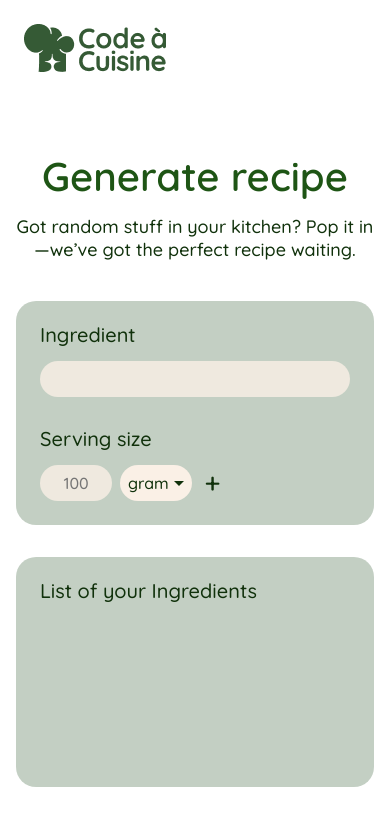
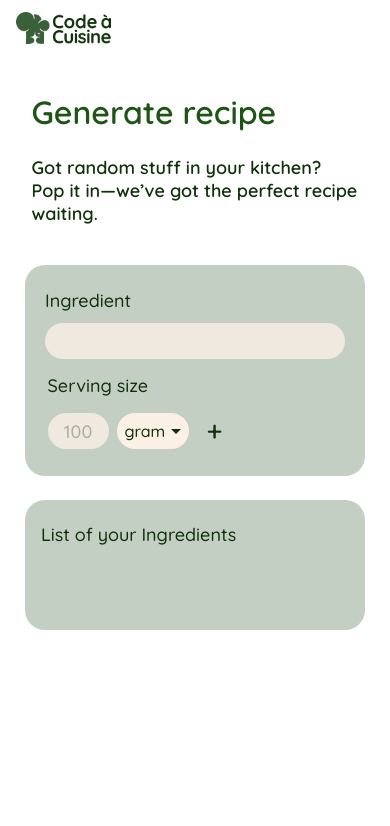
Before and after one commit to OlegOlanovski/Code-a-Cuisine, an Angular app: page /generate-recipe in a window 390 px wide. Shown: the top 826 px of the page. Built offline with nearby package versions, Linux system fonts and the light colour scheme.

Commit message:
fix: align mobile recipe generator with design

```diff
--- a/src/app/pages/generate-recipe/generate-recipe.html
+++ b/src/app/pages/generate-recipe/generate-recipe.html
@@ -1,7 +1,7 @@
 <div class="generator-page">
   <header class="generator-header">
     <a class="generator-logo" routerLink="/" aria-label="Back to Code à Cuisine home">
-      <img src="/images/logo.png" alt="Code à Cuisine" />
+      <img src="/images/recipe-detail/logo-dark.png" alt="Code à Cuisine" />
     </a>
   </header>
 
@@ -14,7 +14,8 @@
     <div class="generator-workspace">
       <form
         class="ingredient-card"
-        [class.ingredient-card--autocomplete]="isIngredientMenuOpen"
+        [class.ingredient-card--autocomplete]="isIngredientMenuOpen && !isUnitMenuOpen"
+        [class.ingredient-card--unit-menu]="isUnitMenuOpen"
         (ngSubmit)="addIngredient()"
       >
         <div class="field ingredient-field">
@@ -45,7 +46,7 @@
               </p>
             }
 
-            @if (isIngredientMenuOpen) {
+            @if (isIngredientMenuOpen && !isUnitMenuOpen) {
               <ul class="ingredient-suggestions" role="listbox">
                 @for (suggestion of filteredIngredientSuggestions; track suggestion) {
                   <li>
--- a/src/app/pages/generate-recipe/generate-recipe.scss
+++ b/src/app/pages/generate-recipe/generate-recipe.scss
@@ -32,8 +32,6 @@
     width: 100%;
     height: 100%;
     object-fit: contain;
-    filter: brightness(0) saturate(100%) invert(31%) sepia(15%) saturate(1283%) hue-rotate(71deg)
-      brightness(90%) contrast(89%);
   }
 }
 
@@ -474,35 +472,138 @@
 }
 
 @media (max-width: 620px) {
+  .generator-page {
+    min-height: 812px;
+  }
+
   .generator-header {
-    height: auto;
-    padding: 24px;
+    height: 52px;
+    padding: 12px 16px 8px;
+  }
+
+  .generator-logo {
+    width: 95px;
+    height: 32px;
   }
 
   .generator-main {
-    width: min(calc(100% - 32px), 1087px);
-    margin-top: 56px;
+    width: min(calc(100% - 32px), 340px);
+    margin-top: 40px;
     gap: 40px;
   }
 
   .generator-intro {
+    width: min(100%, 327px);
+    align-items: flex-start;
+    gap: 24px;
+    text-align: left;
+
+    h1 {
+      font-size: 32px;
+      line-height: 40px;
+    }
+
+    p {
+      width: 100%;
+      font-size: 18px;
+      font-weight: 600;
+      line-height: 23px;
+    }
+  }
+
+  .generator-workspace {
+    gap: 24px;
+  }
+
+  .ingredient-card {
+    display: flex;
+    min-height: 211px;
+    padding: 25px 0;
+    flex-direction: column;
+    align-items: center;
     gap: 16px;
   }
 
-  .ingredient-card {
-    padding: 24px;
-    grid-template-columns: 1fr;
+  .ingredient-card--autocomplete,
+  .ingredient-card--unit-menu {
+    min-height: 300px;
+  }
+
+  .field {
+    > span,
+    > label {
+      font-size: 18px;
+      line-height: 22px;
+    }
+
+    input,
+    select {
+      font-size: 18px;
+      line-height: 22px;
+    }
+  }
+
+  .ingredient-field {
+    width: 300px;
+    max-width: calc(100% - 40px);
+    gap: 11px;
+  }
+
+  .serving-field {
+    width: 295px;
+    max-width: calc(100% - 40px);
+    gap: 16px;
   }
 
   .serving-controls {
-    grid-template-columns: 72px minmax(92px, 1fr) 40px;
+    width: 185px;
   }
 
   .quantity-input {
+    width: 61px;
+
+    &::placeholder {
+      color: var(--dark-green);
+      opacity: 0.3;
+    }
+  }
+
+  .measurement-menu {
     width: 72px;
+    padding: 4px 0;
+    border-radius: 0 0 18px 18px;
+
+    button {
+      width: 100%;
+      height: 28px;
+      padding: 4px 11px;
+      border-radius: 48px;
+    }
+  }
+
+  .ingredients-card {
+    min-height: 130px;
+    padding: 24px 16px;
+
+    h2 {
+      font-size: 18px;
+      line-height: 22px;
+    }
   }
 
   .next-button {
-    width: 100%;
+    width: 106px;
+    min-width: 0;
+    height: 52px;
+    min-height: 0;
+    align-self: center;
+    gap: 0;
+    padding: 4px 16px;
+    font-size: 16px;
+    line-height: 20px;
+
+    span {
+      display: none;
+    }
   }
 }
```
